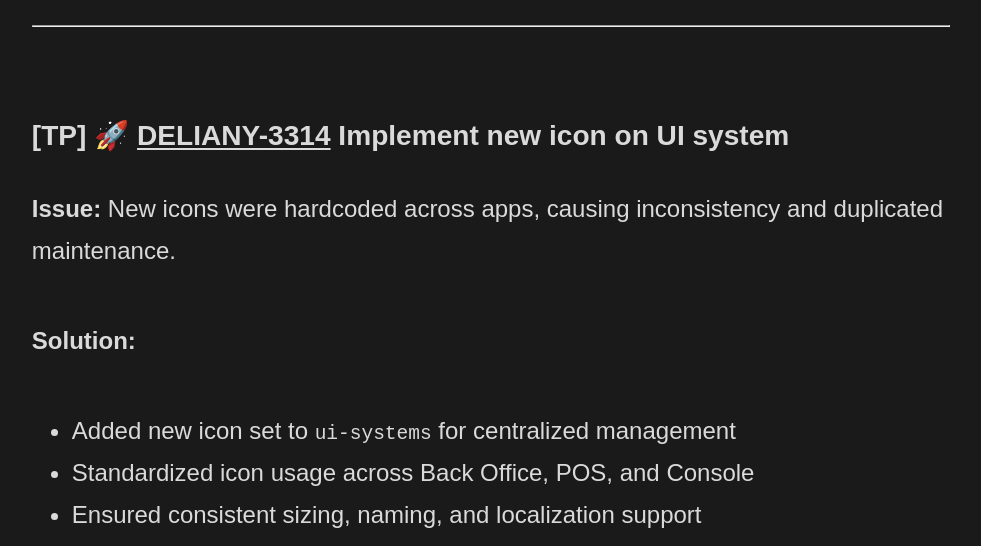
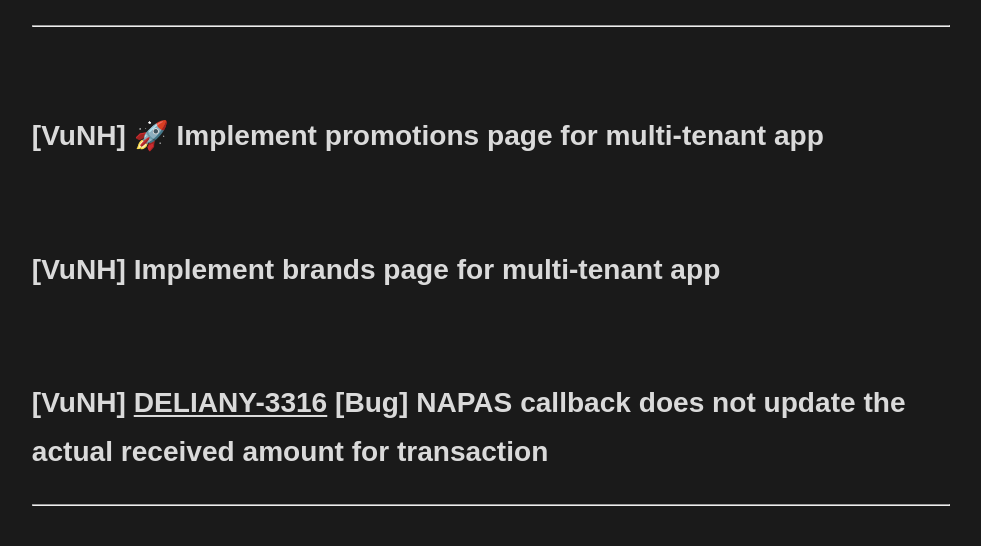
Before and after one commit to Maffiaco/documentation, an Eleventy site: page demos/del-161.md in a window 1280 px wide. Shown: the part 254-800 px from the top of the page, without its empty margins (149-1130 px from the left). Built offline with nearby package versions, Linux system fonts and the light colour scheme; Eleventy itself is replaced by a stand-in of ours; files that its build step writes are made by us from their sources; what jsdom would draw is missing.

Commit message:
Update del-161.md

```diff
--- a/demos/del-161.md
+++ b/demos/del-161.md
@@ -1,5 +1,8 @@
 ## Sprint DEL-161
-
+---
+### [VuNH] 🚀 Implement promotions page for multi-tenant app
+### [VuNH] Implement brands page for multi-tenant app
+### [VuNH] [DELIANY-3316](https://deliany.youtrack.cloud/issue/DELIANY-3316) [Bug] NAPAS callback does not update the actual received amount for transaction
 ---
 
 ### [TP] 🚀 [DELIANY-3314](https://deliany.youtrack.cloud/agiles/131-3/current?issue=DELIANY-3314) Implement new icon on UI system
```
